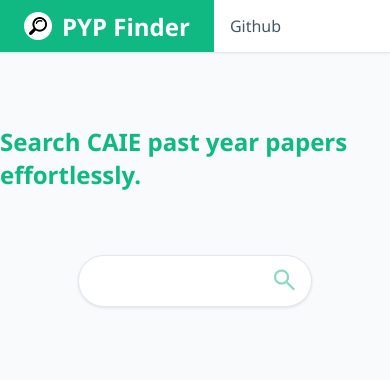
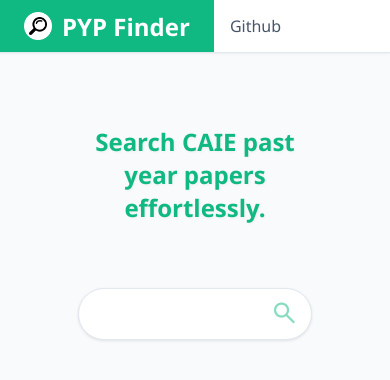
Before and after one commit to MastarCheeze/pyp-finder, a Vue app: page / in a window 390 px wide. Shown: the top 380 px of the page. Built offline with nearby package versions, Linux system fonts and the light colour scheme.

Commit message:
header centering

```diff
--- a/src/App.vue
+++ b/src/App.vue
@@ -130,11 +130,13 @@ main {
 }
 
 h2 {
+  width: clamp(200px, 50%, 600px);
   margin-top: 3em;
   font-size: 1.5rem;
   color: var(--color-brand);
   font-weight: bold;
   text-shadow: 1px 1px 3px rgba(0, 0, 0, 0.05);
+  text-align: center;
 }
 
 .container {
```
